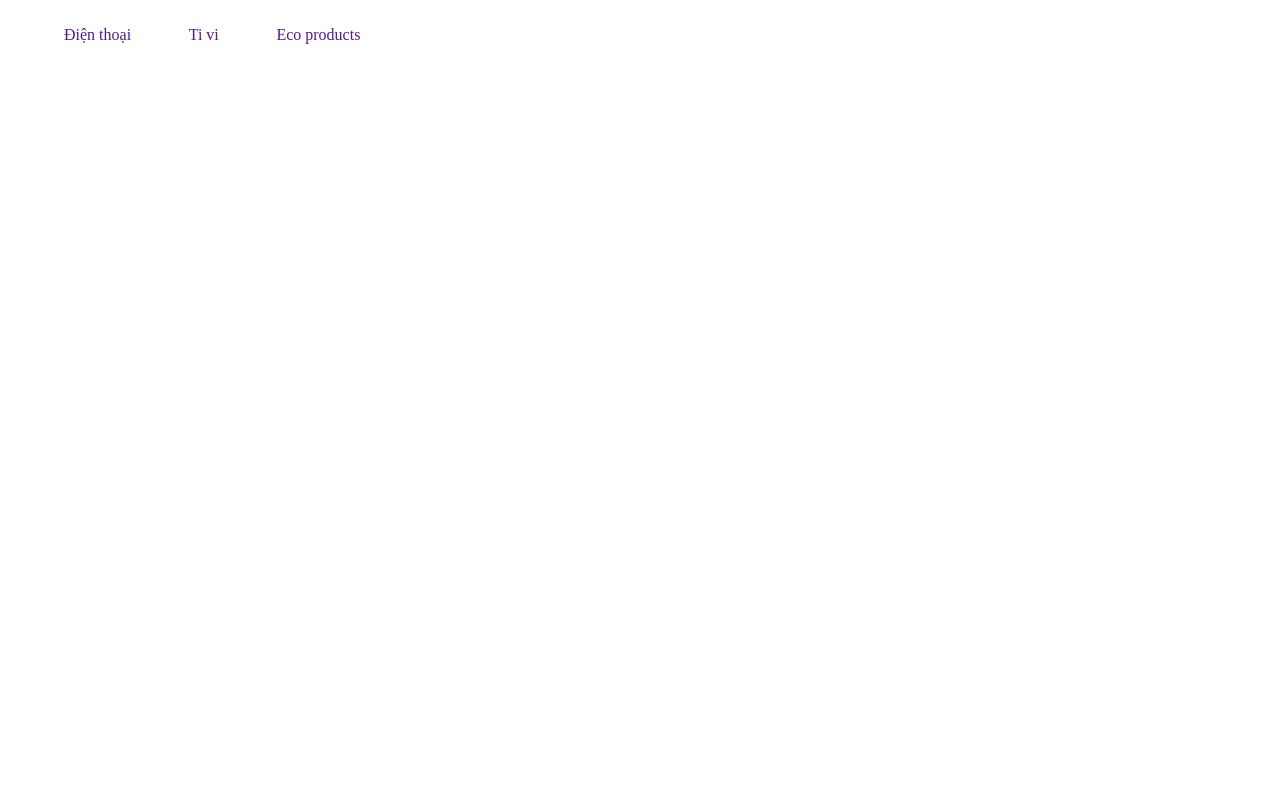
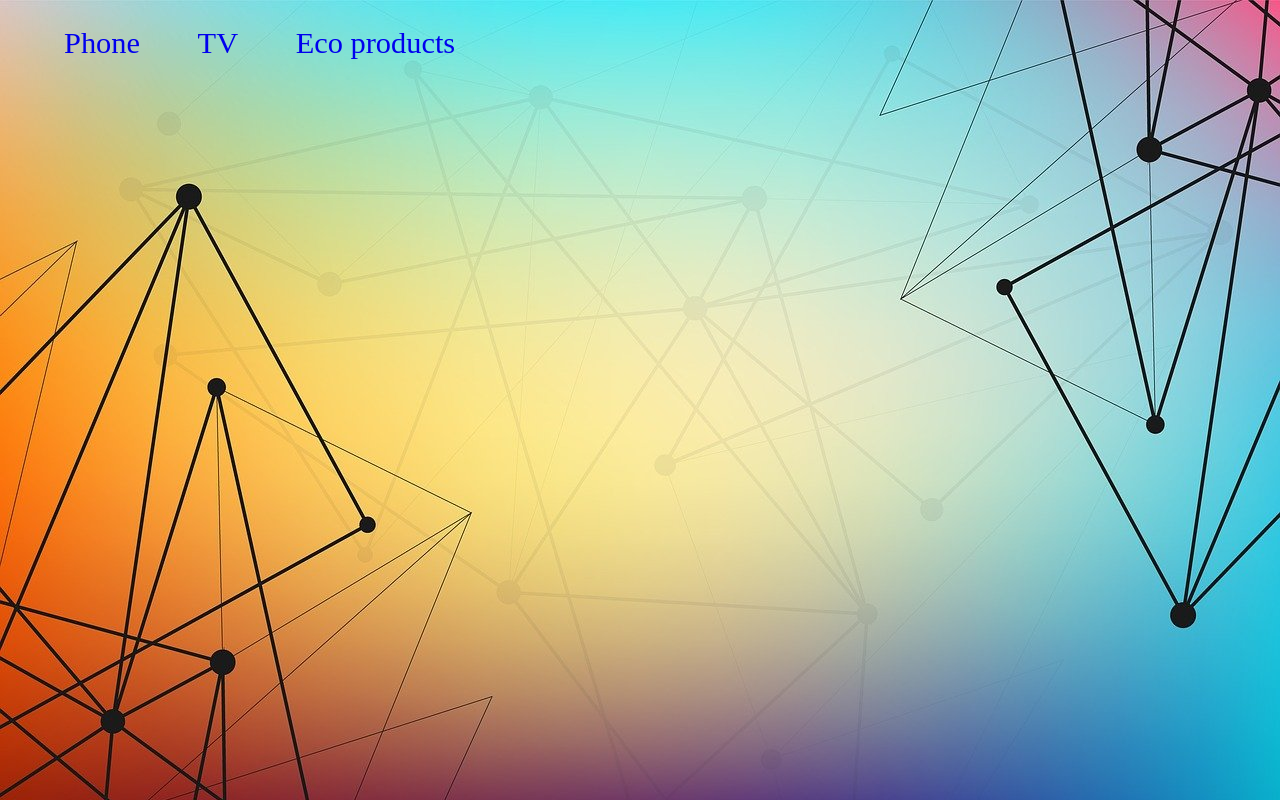
Before and after one commit to hanguyen291298/xiaomi-technical-support, a plain HTML site: page index.html in a window 1280 px wide. Drawn offline with Linux system fonts and the light colour scheme.

Commit message:
layout header nav

```diff
--- a/index.html
+++ b/index.html
@@ -10,11 +10,12 @@
     <header>
         <nav class="nav-bar">
             <ul class="nav-bar-items">
-                <li><a href="">Điện thoại</a></li>
-                <li><a href="">Ti vi</a></li>
-                <li><a href="">Eco products</a></li>
+                <li><a href="Item/phone..html">Phone</a></li>
+                <li><a href="Item/TV.html">TV</a></li>
+                <li><a href="Item/eco.html">Eco products</a></li>
             </ul>
         </nav>
+        <img src="" alt="">
 
     </header>
 </body>
--- a/style.css
+++ b/style.css
@@ -1,10 +1,20 @@
+:root{
+    --nav-font: calc(1.1em + 1vw);
+}
 *{
     padding: 0;
     margin: 0;
     box-sizing: border-box;
+
+}
+
+body{
+    background-image: url("bgr_img.jpg");
+    background-size: cover;
 }
 header{
-    width: 100%;
+    width: 100vw;
+    height: 100vh;
     padding: 2% 5%
 }
 
@@ -12,10 +22,11 @@ header{
     display: flex;
     gap: 5%;
 }
-ul >li {
+.nav-bar-items>li {
     list-style: none;
 }
 
-a{
+.nav-bar-items >li >a{
     text-decoration: none;
+    font-size: var(--nav-font);
 }
```
Also changed, not shown: Item/TV.html (added), Item/eco.html (added), Item/phone..html (added), bgr_img.jpg (added).
